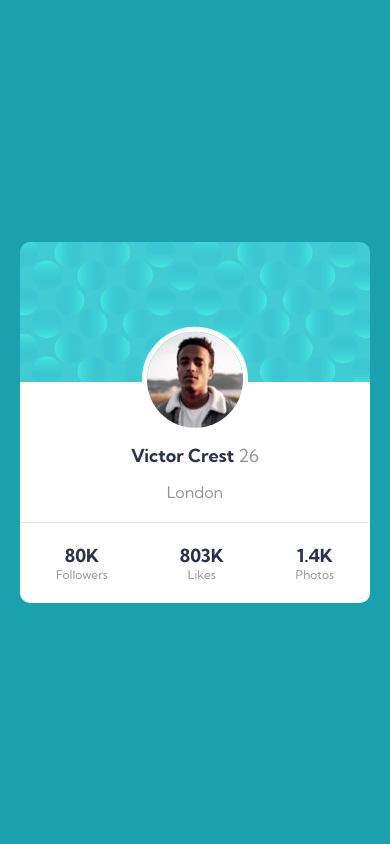
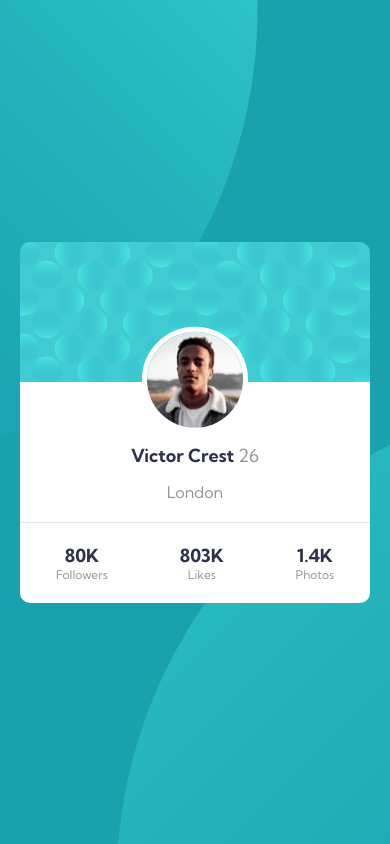
Before and after one commit to yuuujin97/Profile-Card-Component, a plain HTML site: page index.html in a window 390 px wide. Drawn offline with Linux system fonts and the light colour scheme.

Commit message:
Added background element to css

```diff
--- a/style.css
+++ b/style.css
@@ -11,7 +11,8 @@
 
 body {
   margin: 0;
-  background-color: var(--cyan-dark);
+  background: url('./images/bg-pattern-top.svg') no-repeat top -28em left -1.25em,
+    url('./images/bg-pattern-bottom.svg') no-repeat bottom -32em right -0.6em, var(--cyan-dark);
   font-family: 'Kumbh Sans', sans-serif;
 }
 
@@ -96,3 +97,10 @@ body {
   flex-direction: column;
   align-items: center;
 }
+
+@media screen and (max-width: 768px) {
+  body {
+    background: url('./images/bg-pattern-top.svg') no-repeat top -30em left -45em,
+      url('./images/bg-pattern-bottom.svg') no-repeat bottom -33em right -44em, var(--cyan-dark);
+  }
+}
```
